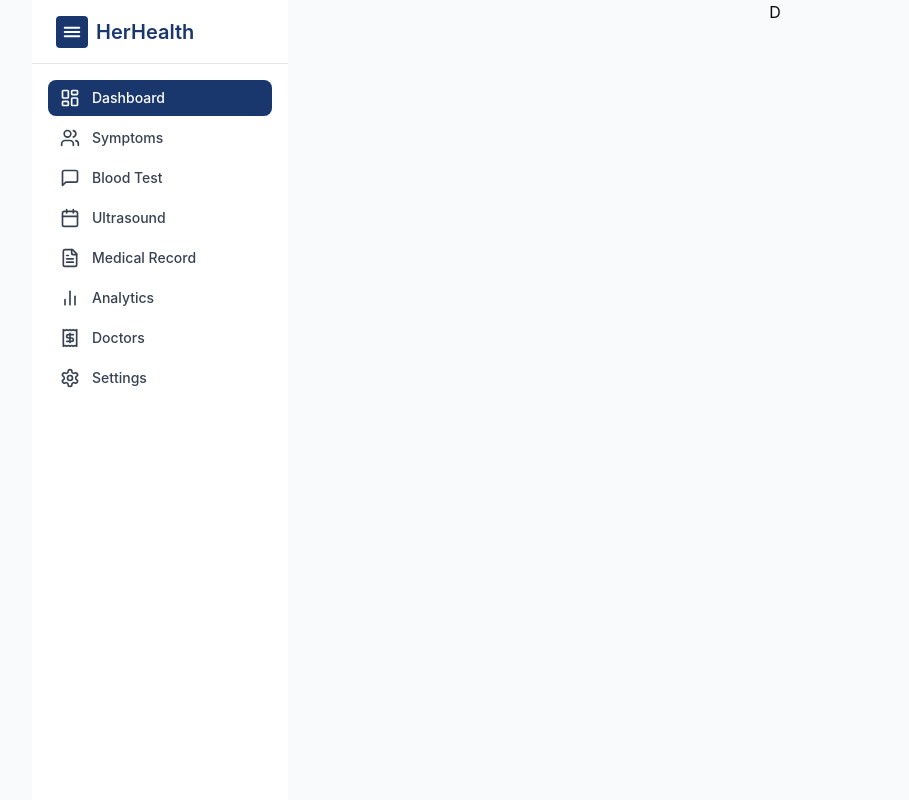
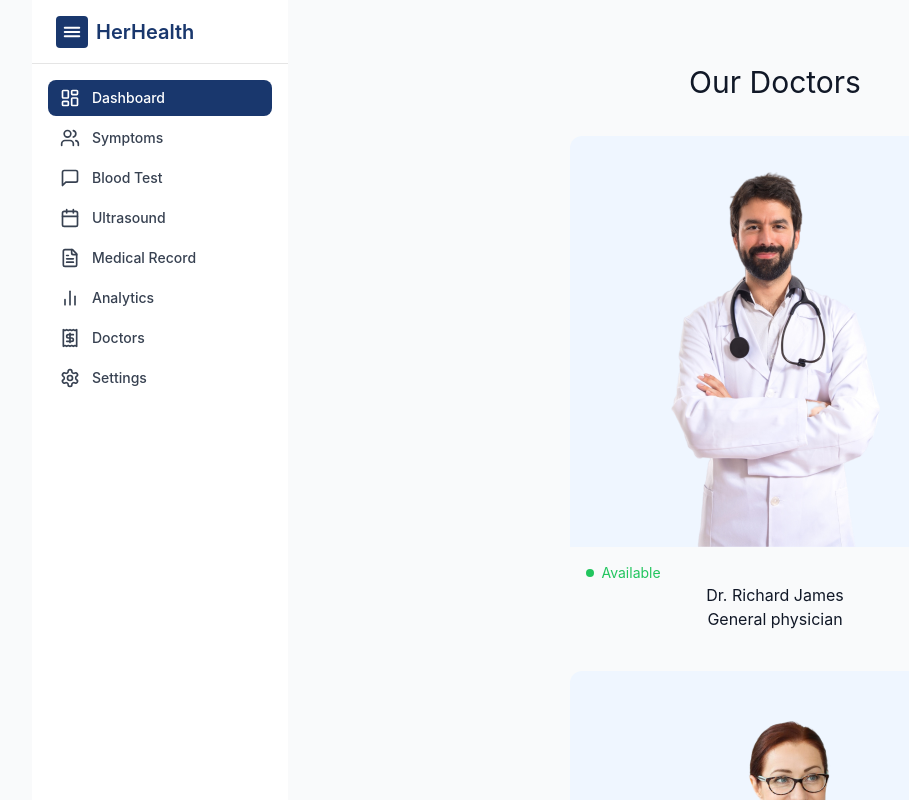
Before and after one commit to anjinashahi/FYP, a React (Vite) app in the folder frontend/fyp/: page /doctors in a window 1280 px wide. Shown: the whole page, without its empty margins (18-927 px from the left). Built offline with nearby package versions, Linux system fonts and the light colour scheme; no server answers.

Commit message:
doc card

```diff
--- a/frontend/fyp/src/App.jsx
+++ b/frontend/fyp/src/App.jsx
@@ -21,7 +21,7 @@ export default function App() {
       <Route path="/bloodtest/" element = {<BloodTestForm/>} />
       <Route path = "/ultrasound/" element = {<PatientUploadSearch/>} />
       <Route path = "appomtment/:docID" element = {<Appointments/>} />
-      <Route path = "doctors" element = {<Doctors/>} />
+      <Route path = "/doctors" element = {<Doctors/>} />
     </Routes>
     </div>
     </div>
--- a/frontend/fyp/src/assets/assets.js
+++ b/frontend/fyp/src/assets/assets.js
@@ -58,32 +58,32 @@ export const assets = {
     razorpay_logo
 }
 
-export const specialityData = [
-    {
-        speciality: 'General physician',
-        image: General_physician
-    },
-    {
-        speciality: 'Gynecologist',
-        image: Gynecologist
-    },
-    {
-        speciality: 'Dermatologist',
-        image: Dermatologist
-    },
-    {
-        speciality: 'Pediatricians',
-        image: Pediatricians
-    },
-    {
-        speciality: 'Neurologist',
-        image: Neurologist
-    },
-    {
-        speciality: 'Gastroenterologist',
-        image: Gastroenterologist
-    },
-]
+// export const specialityData = [
+//     {
+//         speciality: 'General physician',
+//         image: General_physician
+//     },
+//     {
+//         speciality: 'Gynecologist',
+//         image: Gynecologist
+//     },
+//     {
+//         speciality: 'Dermatologist',
+//         image: Dermatologist
+//     },
+//     {
+//         speciality: 'Pediatricians',
+//         image: Pediatricians
+//     },
+//     {
+//         speciality: 'Neurologist',
+//         image: Neurologist
+//     },
+//     {
+//         speciality: 'Gastroenterologist',
+//         image: Gastroenterologist
+//     },
+// ]
 
 export const doctors = [
     {
--- /dev/null
+++ b/frontend/fyp/src/components/ui/TopDoctors.jsx
@@ -0,0 +1,26 @@
+import React from 'react'
+import {doctors} from '../../assets/assets'
+
+const TopDoctors = () => {
+    return (
+        <div className='flex flex-col items-center gap-4 my-16 text-gray-900 md:mx-10'>
+            <h1 className='text-3xl font-mediu'>Our Doctors</h1>
+            <div className='W-full grid grid-cols-auto gap-4 pt-5 gap-y-6 px-3 sm:px-0'>
+                {doctors.slice(0,5).map((item, index)=>(
+                    <div key = {index} className='border-blue-200 rounded-xl overflow-hidden cursor-pointer hover:translate-y-[-10px] transition-all duaryion-500'>
+                        <img className='bg-blue-50'src={item.image} alt="" />
+                        <div className ='p-4'>
+                            <div className='flex items-center gap-2 text-sm text-center text-green-500'>
+                                <p className='w-2 h-2 bg-green-500 rounded-full'></p><p>Available</p>
+                            </div>
+                        <p>{item.name}</p>
+                        <p>{item.speciality}</p>
+                        </div>
+                        </div>
+                    ))}
+            </div>
+            {/* <button>more</button> */}
+        </div>
+    )
+}
+export default TopDoctors;
--- a/frontend/fyp/src/pages/doctor/doctors.jsx
+++ b/frontend/fyp/src/pages/doctor/doctors.jsx
@@ -1,7 +1,10 @@
 import React from 'react'
+import TopDoctors from '../../components/ui/TopDoctors'
 
 export default function Doctors() {
   return (
-    <div>D</div>
+    <div>
+      <TopDoctors />
+    </div>
   )
 }
```
